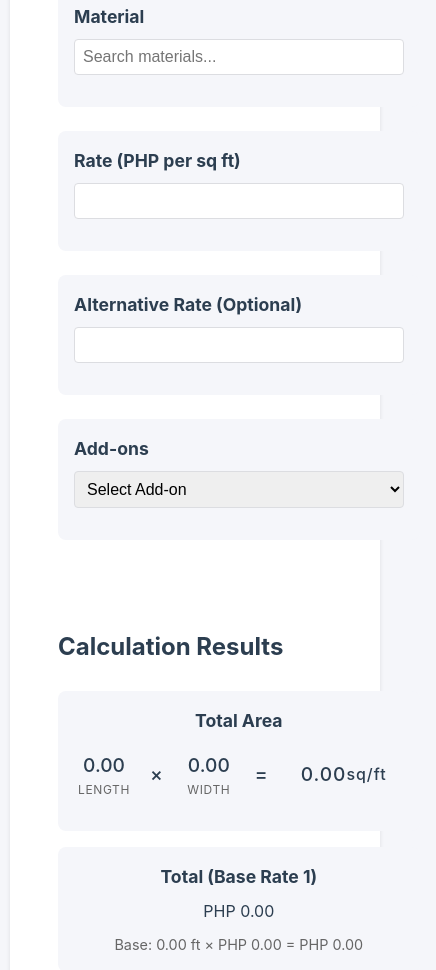
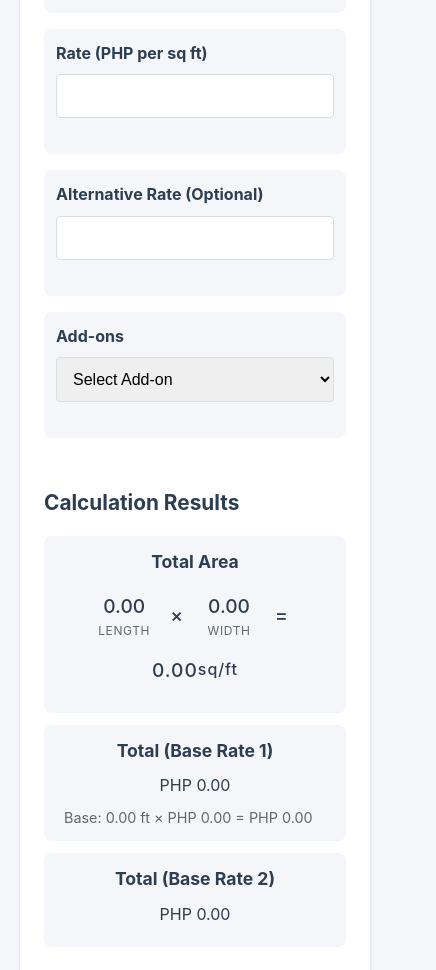
Before and after one commit to hazyem/Printing-Tools, a plain HTML site: page index.html in a window 390 px wide. Shown: the part 634-1604 px from the top of the page, 436 px wide, since content can reach past the window. Drawn offline with Linux system fonts and the light colour scheme.

Commit message:
Add files via upload

```diff
--- a/css/styles.css
+++ b/css/styles.css
@@ -277,28 +277,98 @@
 
 /* Responsive Design */
 @media (max-width: 768px) {
+    body {
+        padding: 10px;
+    }
+
+    .container {
+        max-width: 100%;
+        padding: 0 10px;
+    }
+
     .calculator-grid {
         grid-template-columns: 1fr;
+        padding: 1rem;
+        margin: 0;
+        gap: 1rem;
+    }
+
+    .input-section,
+    .output-section {
+        padding: 0.5rem;
+    }
+
+    .input-group {
+        padding: 0.75rem;
+        margin-bottom: 1rem;
     }
 
     .size-inputs {
         grid-template-columns: 1fr;
-    }
-
-    body {
-        padding: 10px;
+        gap: 0.75rem;
     }
 
     .addon-controls {
         grid-template-columns: 1fr;
     }
 
-    input[type="number"] {
-        font-size: 16px; /* Prevents zoom on iOS */
+    /* Dimension calculation mobile adjustments */
+    .dimension-calculation {
+        font-size: 1rem;
+        gap: 0.5rem;
+        flex-wrap: wrap;
+        justify-content: center;
     }
 
-    input[type="number"]:focus {
-        font-size: 16px; /* Maintains font size when focused */
+    .dimension-group {
+        min-width: 70px;
+    }
+
+    .dimension-group span,
+    .operator,
+    .total-area span {
+        font-size: 1.2rem;
+        height: 1.8rem;
+    }
+
+    .total-area {
+        min-width: 100%;
+        margin-top: 0.5rem;
+    }
+
+    /* Result groups mobile adjustments */
+    .result-group {
+        padding: 0.75rem;
+        margin-bottom: 0.75rem;
+    }
+
+    .breakdown {
+        text-align: left;
+        padding: 0 0.5rem;
+    }
+
+    /* Input adjustments for mobile */
+    input[type="number"],
+    select,
+    .search-input {
+        font-size: 16px;
+        padding: 0.75rem;
+        margin-bottom: 0.5rem;
+    }
+
+    h1 {
+        font-size: 1.5rem;
+        margin-bottom: 1.5rem;
+    }
+
+    h2 {
+        font-size: 1.3rem;
+        margin-bottom: 1rem;
+    }
+
+    h3 {
+        font-size: 1rem;
+        margin-bottom: 0.5rem;
     }
 }
 
```
